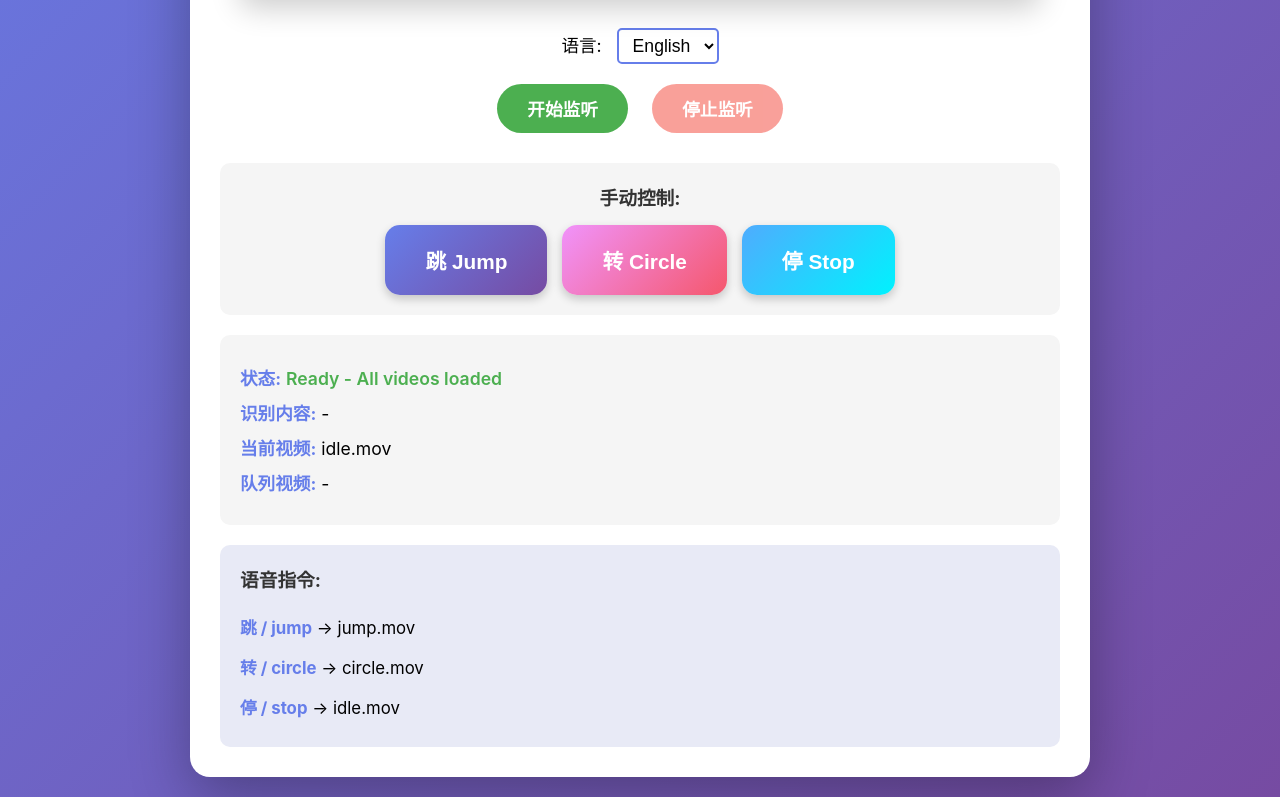
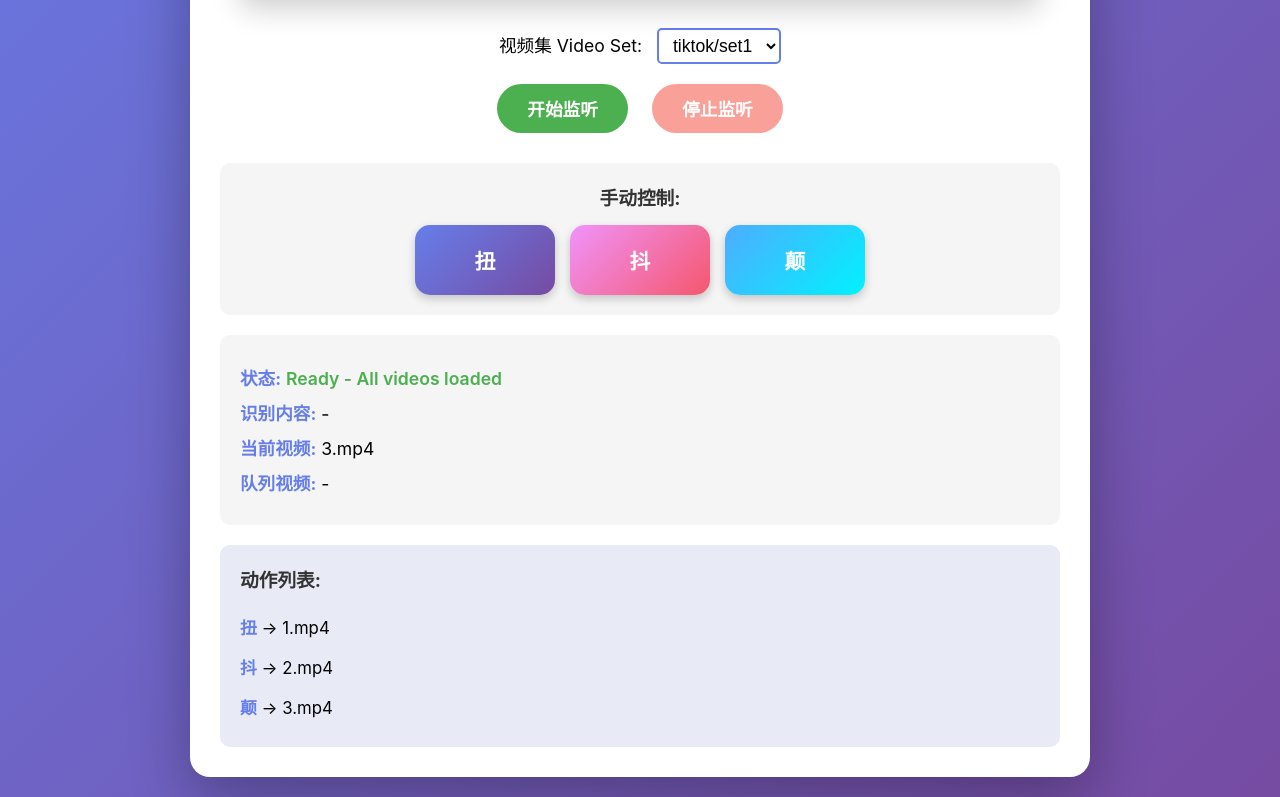
Before and after one commit to edgemoorlf/smootie, a Flask app: page / in a window 1280 px wide. Shown: the part 540-1337 px from the top of the page. Run offline with Flask 3, Linux system fonts and the light colour scheme.

Commit message:
tiktok videos added

```diff
--- a/static/app.js
+++ b/static/app.js
@@ -14,40 +14,121 @@ class VoiceVideoController {
 
         this.recognition = null;
         this.isListening = false;
-        this.currentVideo = 'idle.mov';
         this.queuedVideo = null;
         this.isVideoPlaying = false;
         this.isSwitching = false;
 
-        // Current video set (subdirectory in videos/)
-        this.currentSet = 'default';
-
         // Preloaded video elements for smooth switching
         this.preloadedVideos = {};
-        this.videoFiles = ['idle.mov', 'jump.mov', 'circle.mov'];
 
-        // Command map with similar-sounding alternatives
-        this.commandMap = {
+        // Video set configurations
+        this.videoSets = {
+            'tiktok/set1': {
+                videos: ['1.mp4', '2.mp4', '3.mp4'],
+                defaultVideo: '1.mp4',
+                commands: {
+                    'jump': '1.mp4',
+                    '跳': '1.mp4',
+                    '条': '1.mp4',
+                    '调': '1.mp4',
+                    'circle': '2.mp4',
+                    '转': '2.mp4',
+                    '赚': '2.mp4',
+                    '传': '2.mp4',
+                    '专': '2.mp4',
+                    'stop': '3.mp4',
+                    '停': '3.mp4',
+                    '听': '3.mp4',
+                    '挺': '3.mp4',
+                    '庭': '3.mp4'
+                },
+                buttons: [
+                    { label: '扭', video: '1.mp4', class: 'jump-btn' },
+                    { label: '抖', video: '2.mp4', class: 'circle-btn' },
+                    { label: '颠', video: '3.mp4', class: 'stop-btn' }
+                ]
+            },
+            'tiktok/set2': {
+                videos: ['4.mp4', '5.mp4', '6.mp4'],
+                defaultVideo: '6.mp4',
+                commands: {
+                    'jump': '4.mp4',
+                    '跳': '4.mp4',
+                    '条': '4.mp4',
+                    '调': '4.mp4',
+                    'circle': '5.mp4',
+                    '转': '5.mp4',
+                    '赚': '5.mp4',
+                    '传': '5.mp4',
+                    '专': '5.mp4',
+                    'stop': '6.mp4',
+                    '停': '6.mp4',
+                    '听': '6.mp4',
+                    '挺': '6.mp4',
+                    '庭': '6.mp4'
+                },
+                buttons: [
+                    { label: '跳 Jump', video: '4.mp4', class: 'jump-btn' },
+                    { label: '转 Circle', video: '5.mp4', class: 'circle-btn' },
+                    { label: '停 Stop', video: '6.mp4', class: 'stop-btn' }
+                ]
+            },
+            'default': {
+                videos: ['idle.mov', 'jump.mov', 'circle.mov'],
+                defaultVideo: 'idle.mov',
+                commands: {
                     'jump': 'jump.mov',
                     '跳': 'jump.mov',
-            '条': 'jump.mov',  // Similar sound to 跳
-            '调': 'jump.mov',  // Similar sound to 跳
+                    '条': 'jump.mov',
+                    '调': 'jump.mov',
                     'circle': 'circle.mov',
                     '转': 'circle.mov',
-            '赚': 'circle.mov',  // Similar sound to 转
-            '传': 'circle.mov',  // Similar sound to 转
-            '专': 'circle.mov',  // Similar sound to 转
+                    '赚': 'circle.mov',
+                    '传': 'circle.mov',
+                    '专': 'circle.mov',
                     'stop': 'idle.mov',
                     '停': 'idle.mov',
-            '听': 'idle.mov',  // Similar sound to 停
-            '挺': 'idle.mov',  // Similar sound to 停
-            '庭': 'idle.mov'   // Similar sound to 停
+                    '听': 'idle.mov',
+                    '挺': 'idle.mov',
+                    '庭': 'idle.mov'
+                },
+                buttons: [
+                    { label: '跳 Jump', video: 'jump.mov', class: 'jump-btn' },
+                    { label: '转 Circle', video: 'circle.mov', class: 'circle-btn' },
+                    { label: '停 Stop', video: 'idle.mov', class: 'stop-btn' }
+                ]
+            }
         };
+
+        // Current video set (subdirectory in videos/)
+        this.currentSet = 'tiktok/set1';
+
+        // Load configuration for current set
+        this.loadVideoSet(this.currentSet);
 
         this.init();
     }
 
+    loadVideoSet(setName) {
+        const config = this.videoSets[setName];
+        if (!config) {
+            console.error(`Video set '${setName}' not found`);
+            return;
+        }
+
+        this.currentSet = setName;
+        this.videoFiles = config.videos;
+        this.commandMap = config.commands;
+        this.currentVideo = config.defaultVideo;
+
+        console.log(`Loaded video set: ${setName}`, config);
+        console.log(`Available commands: ${Object.keys(config.commands).join(', ')}`);
+    }
+
     init() {
+        // Add video set selector
+        this.createVideoSetSelector();
+
         // Preload all videos first
         this.preloadVideos().then(() => {
             console.log('All videos preloaded');
@@ -58,14 +139,10 @@ class VoiceVideoController {
         this.stopBtn.addEventListener('click', () => this.stopListening());
 
         // Add manual control button listeners
-        const actionButtons = document.querySelectorAll('.action-btn');
-        actionButtons.forEach(btn => {
-            btn.addEventListener('click', (e) => {
-                const video = e.target.getAttribute('data-video');
-                console.log('Manual button clicked:', video);
-                this.queueVideoSwitch(video);
-            });
-        });
+        this.updateManualControls();
+
+        // Update command list display
+        this.updateCommandList();
 
         // Setup both video players
         [this.videoPlayer1, this.videoPlayer2].forEach(player => {
@@ -87,10 +164,21 @@ class VoiceVideoController {
 
             player.addEventListener('timeupdate', () => {
                 if (player === this.activePlayer && this.queuedVideo) {
-                    // Log when approaching end
+                    // Preload queued video when approaching end
                     const remaining = player.duration - player.currentTime;
-                    if (remaining < 1 && remaining > 0.9) {
+                    if (remaining < 2 && remaining > 1.8) {
                         console.log(`Video ending soon, ${remaining.toFixed(2)}s remaining, queued: ${this.queuedVideo}`);
+
+                        // Ensure queued video is ready
+                        if (!this.preloadedVideos[this.queuedVideo]) {
+                            console.log('Emergency preload of queued video');
+                            const video = document.createElement('video');
+                            video.preload = 'auto';
+                            video.src = `/videos/${this.currentSet}/${this.queuedVideo}`;
+                            video.muted = true;
+                            video.load();
+                            this.preloadedVideos[this.queuedVideo] = video;
+                        }
                     }
                 }
             });
@@ -131,23 +219,129 @@ class VoiceVideoController {
         });
     }
 
+    createVideoSetSelector() {
+        const controlsDiv = document.querySelector('.controls');
+        const selectorDiv = document.createElement('div');
+        selectorDiv.className = 'video-set-selector';
+        selectorDiv.innerHTML = `
+            <label>
+                视频集 Video Set:
+                <select id="videoSetSelect">
+                    ${Object.keys(this.videoSets).map(setName =>
+                        `<option value="${setName}" ${setName === this.currentSet ? 'selected' : ''}>${setName}</option>`
+                    ).join('')}
+                </select>
+            </label>
+        `;
+        controlsDiv.insertBefore(selectorDiv, controlsDiv.firstChild);
+
+        const selector = document.getElementById('videoSetSelect');
+        selector.addEventListener('change', (e) => {
+            this.switchVideoSet(e.target.value);
+        });
+    }
+
+    switchVideoSet(setName) {
+        console.log(`Switching to video set: ${setName}`);
+
+        // Stop listening if active
+        if (this.isListening) {
+            this.stopListening();
+        }
+
+        // Load new configuration
+        this.loadVideoSet(setName);
+
+        // Update UI
+        this.updateManualControls();
+        this.updateCommandList();
+
+        // Reset video players and preloaded videos
+        this.preloadedVideos = {};
+        this.queuedVideo = null;
+        this.queuedVideoEl.textContent = '-';
+
+        this.activePlayer.src = `/videos/${this.currentSet}/${this.currentVideo}`;
+        this.inactivePlayer.src = `/videos/${this.currentSet}/${this.currentVideo}`;
+        this.activePlayer.load();
+        this.inactivePlayer.load();
+
+        // Update status display
+        this.currentVideoEl.textContent = this.currentVideo;
+
+        // Preload new videos
+        this.preloadVideos().then(() => {
+            console.log('New video set loaded');
+            this.updateStatus('Ready - New video set loaded');
+
+            // Start playing
+            this.activePlayer.play().catch(() => {
+                console.log('Autoplay prevented, user interaction required');
+            });
+        });
+    }
+
+    updateManualControls() {
+        const buttonGroup = document.querySelector('.button-group');
+        if (!buttonGroup) return;
+
+        const config = this.videoSets[this.currentSet];
+        buttonGroup.innerHTML = config.buttons.map(btn =>
+            `<button class="action-btn ${btn.class}" data-video="${btn.video}">${btn.label}</button>`
+        ).join('');
+
+        // Re-attach event listeners
+        const actionButtons = buttonGroup.querySelectorAll('.action-btn');
+        actionButtons.forEach(btn => {
+            btn.addEventListener('click', (e) => {
+                const video = e.target.getAttribute('data-video');
+                console.log('Manual button clicked:', video);
+                this.queueVideoSwitch(video);
+            });
+        });
+    }
+
+    updateCommandList() {
+        const commandsList = document.querySelector('.commands ul');
+        if (!commandsList) return;
+
+        const config = this.videoSets[this.currentSet];
+
+        // Generate list items showing button label -> video file
+        commandsList.innerHTML = config.buttons.map(btn =>
+            `<li><strong>${btn.label}</strong> → ${btn.video}</li>`
+        ).join('');
+    }
+
     async preloadVideos() {
+        // Ensure preloadedVideos is initialized
+        if (!this.preloadedVideos) {
+            this.preloadedVideos = {};
+        }
+
         const preloadPromises = this.videoFiles.map(videoFile => {
             return new Promise((resolve, reject) => {
                 const video = document.createElement('video');
                 video.preload = 'auto';
                 video.src = `/videos/${this.currentSet}/${videoFile}`;
 
-                video.addEventListener('loadeddata', () => {
+                const onLoadedData = () => {
+                    video.removeEventListener('loadeddata', onLoadedData);
+                    video.removeEventListener('error', onError);
                     this.preloadedVideos[videoFile] = video;
                     console.log(`Preloaded: ${this.currentSet}/${videoFile}`);
                     resolve();
-                });
+                };
 
-                video.addEventListener('error', (e) => {
+                const onError = (e) => {
+                    video.removeEventListener('loadeddata', onLoadedData);
+                    video.removeEventListener('error', onError);
                     console.error(`Error preloading ${videoFile}:`, e);
                     reject(e);
-                });
+                };
+
+                video.addEventListener('loadeddata', onLoadedData);
+                video.addEventListener('error', onError);
 
                 // Start loading
                 video.load();
@@ -195,16 +389,14 @@ class VoiceVideoController {
         const SpeechRecognition = window.SpeechRecognition || window.webkitSpeechRecognition;
         this.recognition = new SpeechRecognition();
 
-        const languageSelect = document.getElementById('languageSelect');
-        const selectedLang = languageSelect ? languageSelect.value : 'zh-CN';
-
-        // Mobile-optimized settings
+        // Mobile-optimized settings with Chinese by default
         this.recognition.continuous = false; // Better for mobile - one phrase at a time
         this.recognition.interimResults = true;
-        this.recognition.lang = selectedLang;
-        this.recognition.maxAlternatives = 5; // More alternatives for better matching
+        this.recognition.lang = 'zh-CN'; // Default to Chinese
+        this.recognition.maxAlternatives = 10; // Increased to get more alternatives for better matching
 
-        console.log('Starting recognition with language:', selectedLang);
+        console.log('Starting recognition with language: zh-CN');
+        console.log('Valid commands:', Object.keys(this.commandMap));
 
         this.recognition.onresult = (event) => {
             const last = event.results.length - 1;
@@ -215,13 +407,13 @@ class VoiceVideoController {
                 let matched = false;
                 for (let i = 0; i < result.length; i++) {
                     const text = result[i].transcript.trim();
-                    console.log(`Alternative ${i}: ${text} (confidence: ${result[i].confidence})`);
+                    console.log(`Alternative ${i}: "${text}" (confidence: ${result[i].confidence})`);
 
                     if (!matched) {
-                        this.recognizedEl.textContent = text;
                         // Try to match this alternative
                         if (this.tryProcessCommand(text)) {
                             matched = true;
+                            this.recognizedEl.textContent = `✓ ${text}`;
                             console.log(`Matched with alternative ${i}`);
                         }
                     }
@@ -229,6 +421,9 @@ class VoiceVideoController {
 
                 if (!matched) {
                     console.log('No match found in any alternative');
+                    // Show the first alternative but indicate no match
+                    const text = result[0].transcript.trim();
+                    this.recognizedEl.textContent = `✗ ${text}`;
                 }
             } else {
                 // Show interim results
@@ -287,17 +482,47 @@ class VoiceVideoController {
         const chars = text.split('');
         const words = lowerText.split(/\s+/);
 
-        for (const [command, video] of Object.entries(this.commandMap)) {
-            const lowerCommand = command.toLowerCase();
+        // Get all valid commands from the current configuration
+        const validCommands = Object.keys(this.commandMap);
 
-            if (lowerText.includes(lowerCommand) ||
-                chars.includes(command) ||
-                words.includes(lowerCommand)) {
-                console.log(`Command matched: ${command} -> ${video}`);
+        console.log('Valid commands for current set:', validCommands);
+        console.log('Trying to match:', text);
+
+        // First, try exact character match (for single Chinese characters)
+        for (const char of chars) {
+            if (validCommands.includes(char)) {
+                const video = this.commandMap[char];
+                console.log(`Exact character match: ${char} -> ${video}`);
                 this.queueVideoSwitch(video);
                 return true;
             }
         }
+
+        // Then try exact word match
+        for (const word of words) {
+            const lowerWord = word.toLowerCase();
+            for (const command of validCommands) {
+                if (lowerWord === command.toLowerCase()) {
+                    const video = this.commandMap[command];
+                    console.log(`Exact word match: ${command} -> ${video}`);
+                    this.queueVideoSwitch(video);
+                    return true;
+                }
+            }
+        }
+
+        // Finally, try substring match (for commands within longer text)
+        for (const command of validCommands) {
+            const lowerCommand = command.toLowerCase();
+            if (lowerText.includes(lowerCommand) || chars.includes(command)) {
+                const video = this.commandMap[command];
+                console.log(`Substring match: ${command} -> ${video}`);
+                this.queueVideoSwitch(video);
+                return true;
+            }
+        }
+
+        console.log('No match found for:', text);
         return false;
     }
 
@@ -318,6 +543,22 @@ class VoiceVideoController {
         console.log(`Queueing video: ${videoFile}, will switch when current video ends`);
         this.queuedVideo = videoFile;
         this.queuedVideoEl.textContent = videoFile;
+
+        // Preload the queued video for instant switching
+        if (!this.preloadedVideos[videoFile]) {
+            console.log(`Preloading queued video: ${videoFile}`);
+            const video = document.createElement('video');
+            video.preload = 'auto';
+            video.src = `/videos/${this.currentSet}/${videoFile}`;
+            video.muted = true;
+
+            video.addEventListener('loadeddata', () => {
+                this.preloadedVideos[videoFile] = video;
+                console.log(`Queued video preloaded: ${videoFile}`);
+            });
+
+            video.load();
+        }
 
         // DO NOT switch immediately - always wait for video to end
         // The switch will happen in onVideoEnded() when the current video finishes
@@ -344,13 +585,24 @@ class VoiceVideoController {
         this.isSwitching = true;
         console.log(`Starting switch to ${videoToPlay}`);
 
-        // Prepare the inactive player with the new video
+        // Use preloaded video if available, otherwise load it
+        const preloadedVideo = this.preloadedVideos[videoToPlay];
+
+        if (preloadedVideo) {
+            console.log('Using preloaded video');
+            // Clone the preloaded video source to the inactive player
+            this.inactivePlayer.src = preloadedVideo.src;
+            this.inactivePlayer.load();
+        } else {
+            console.log('Loading video on demand');
             this.inactivePlayer.src = `/videos/${this.currentSet}/${videoToPlay}`;
             this.inactivePlayer.load();
+        }
 
         // Wait for the new video to be ready
         const onCanPlay = () => {
             this.inactivePlayer.removeEventListener('canplay', onCanPlay);
+            this.inactivePlayer.removeEventListener('error', onError);
             console.log('New video ready to play');
 
             // Start playing the new video
@@ -374,26 +626,39 @@ class VoiceVideoController {
 
                     this.isSwitching = false;
                     console.log('Video switch complete, new active video:', videoToPlay);
-                }, 300); // Match CSS transition duration
+                }, 500); // Increased from 300ms for smoother transition
             }).catch(err => {
                 console.error('Error playing new video:', err);
                 this.isSwitching = false;
             });
         };
 
+        const onError = (e) => {
+            this.inactivePlayer.removeEventListener('canplay', onCanPlay);
+            this.inactivePlayer.removeEventListener('error', onError);
+            console.error('Error loading video:', e);
+            this.isSwitching = false;
+        };
+
         this.inactivePlayer.addEventListener('canplay', onCanPlay);
+        this.inactivePlayer.addEventListener('error', onError);
     }
 
     onVideoEnded() {
         console.log('onVideoEnded called, queuedVideo:', this.queuedVideo);
         if (this.queuedVideo) {
             console.log('Switching to queued video:', this.queuedVideo);
+            // Small delay to ensure smooth transition
+            setTimeout(() => {
                 this.switchVideo();
+            }, 50);
         } else {
-            // Loop current video
+            // Loop current video with seamless restart
             console.log('No queued video, looping current video');
             this.activePlayer.currentTime = 0;
-            this.activePlayer.play();
+            this.activePlayer.play().catch(() => {
+                console.error('Error looping video');
+            });
         }
     }
 
--- a/static/style.css
+++ b/static/style.css
@@ -37,6 +37,10 @@ h1 {
     background: #000;
     box-shadow: 0 10px 30px rgba(0, 0, 0, 0.2);
     pointer-events: none; /* Prevent clicks on container */
+    /* Ensure smooth rendering */
+    transform: translateZ(0);
+    -webkit-transform: translateZ(0);
+    will-change: transform;
 }
 
 .video-layer {
@@ -48,7 +52,13 @@ h1 {
     display: block;
     pointer-events: none; /* Prevent clicks on video */
     opacity: 0;
-    transition: opacity 0.3s ease-in-out;
+    transition: opacity 0.5s ease-in-out;
+    /* Hardware acceleration for smoother transitions */
+    transform: translateZ(0);
+    -webkit-transform: translateZ(0);
+    backface-visibility: hidden;
+    -webkit-backface-visibility: hidden;
+    will-change: opacity;
 }
 
 .video-layer.active {
@@ -70,22 +80,15 @@ h1 {
     margin-bottom: 30px;
 }
 
-.recognition-mode {
+.video-set-selector {
     margin-bottom: 20px;
 }
 
-.recognition-mode label {
-    margin: 0 15px;
+.video-set-selector label {
     font-size: 1.1em;
-    cursor: pointer;
 }
 
-.recognition-mode input[type="radio"] {
-    margin-right: 5px;
-    cursor: pointer;
-}
-
-#languageSelect {
+#videoSetSelect {
     padding: 5px 10px;
     font-size: 1em;
     border: 2px solid #667eea;
@@ -230,6 +233,11 @@ h1 {
     font-weight: 600;
 }
 
+#recognized {
+    color: #333;
+    font-weight: 600;
+}
+
 .commands {
     background: #e8eaf6;
     padding: 20px;
@@ -279,13 +287,4 @@ h1 {
     .button-group {
         gap: 10px;
     }
-
-    .recognition-mode {
-        margin-bottom: 15px;
-    }
-
-    .recognition-mode label {
-        margin: 0 10px;
-        font-size: 1em;
-    }
 }
--- a/templates/index.html
+++ b/templates/index.html
@@ -12,24 +12,14 @@
 
         <div class="video-container">
             <video id="videoPlayer1" class="video-layer active" autoplay muted playsinline webkit-playsinline x-webkit-airplay="allow" disablePictureInPicture controlsList="nodownload nofullscreen noremoteplayback">
-                <source src="/videos/default/idle.mov" type="video/mp4">
+                <source src="/videos/tiktok/set1/3.mp4" type="video/mp4">
             </video>
             <video id="videoPlayer2" class="video-layer" muted playsinline webkit-playsinline x-webkit-airplay="allow" disablePictureInPicture controlsList="nodownload nofullscreen noremoteplayback">
-                <source src="/videos/default/idle.mov" type="video/mp4">
+                <source src="/videos/tiktok/set1/3.mp4" type="video/mp4">
             </video>
         </div>
 
         <div class="controls">
-            <div class="recognition-mode">
-                <label>
-                    语言:
-                    <select id="languageSelect">
-                        <option value="en-US">English</option>
-                        <option value="zh-CN">中文</option>
-                    </select>
-                </label>
-            </div>
-
             <button id="startBtn" class="btn">开始监听</button>
             <button id="stopBtn" class="btn" disabled>停止监听</button>
         </div>
@@ -37,9 +27,7 @@
         <div class="manual-controls">
             <h3>手动控制:</h3>
             <div class="button-group">
-                <button class="action-btn jump-btn" data-video="jump.mov">跳 Jump</button>
-                <button class="action-btn circle-btn" data-video="circle.mov">转 Circle</button>
-                <button class="action-btn stop-btn" data-video="idle.mov">停 Stop</button>
+                <!-- Dynamically generated by JavaScript -->
             </div>
         </div>
 
@@ -51,7 +39,7 @@
                 <strong>识别内容:</strong> <span id="recognized">-</span>
             </div>
             <div class="status-item">
-                <strong>当前视频:</strong> <span id="currentVideo">idle.mov</span>
+                <strong>当前视频:</strong> <span id="currentVideo">3.mp4</span>
             </div>
             <div class="status-item">
                 <strong>队列视频:</strong> <span id="queuedVideo">-</span>
@@ -59,11 +47,9 @@
         </div>
 
         <div class="commands">
-            <h3>语音指令:</h3>
+            <h3>动作列表:</h3>
             <ul>
-                <li><strong>跳 / jump</strong> → jump.mov</li>
-                <li><strong>转 / circle</strong> → circle.mov</li>
-                <li><strong>停 / stop</strong> → idle.mov</li>
+                <!-- Dynamically generated by JavaScript -->
             </ul>
         </div>
     </div>
```
Also changed, not shown: 6 other files. Lines whose indentation alone changed are shown as unchanged.
